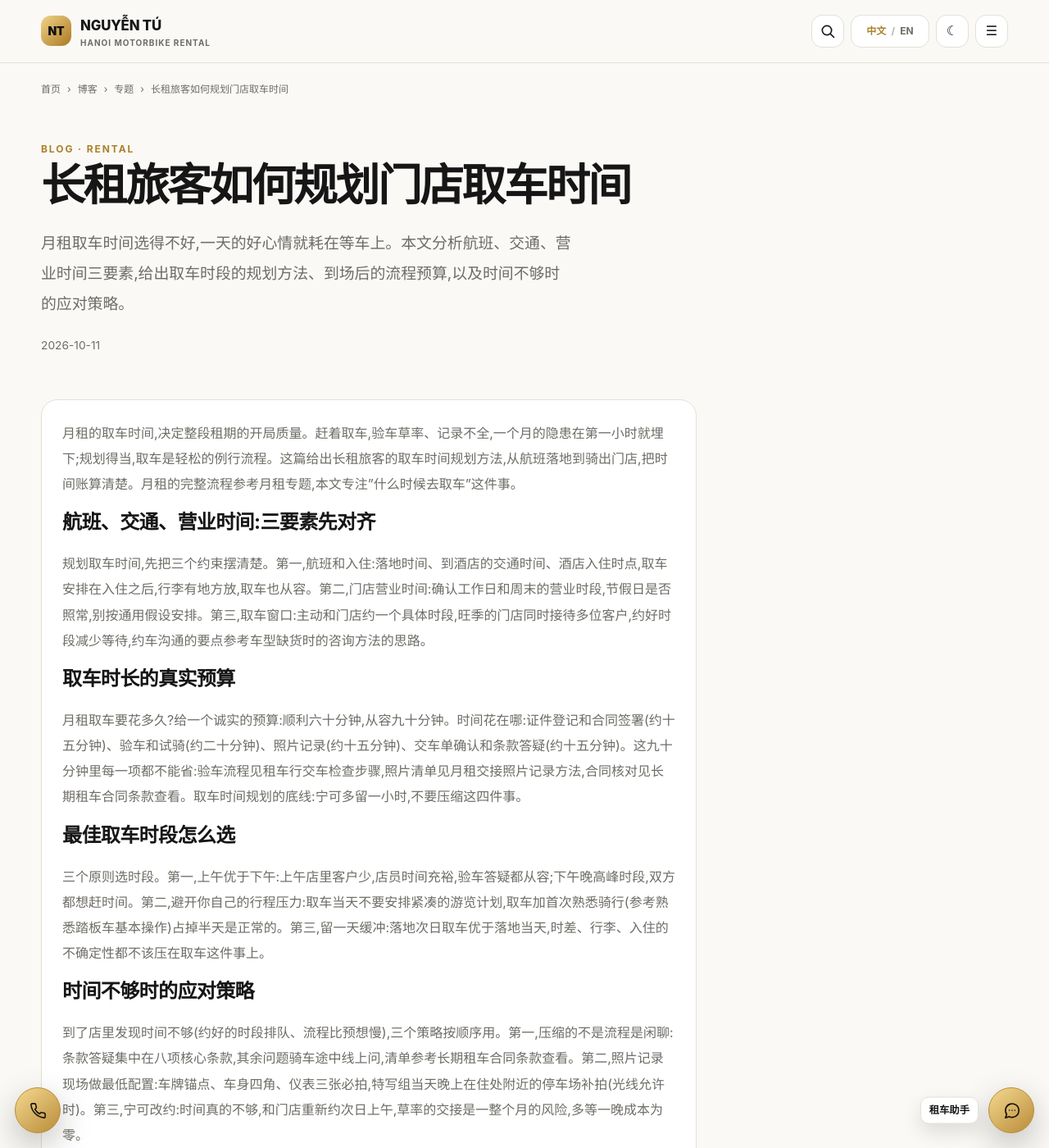
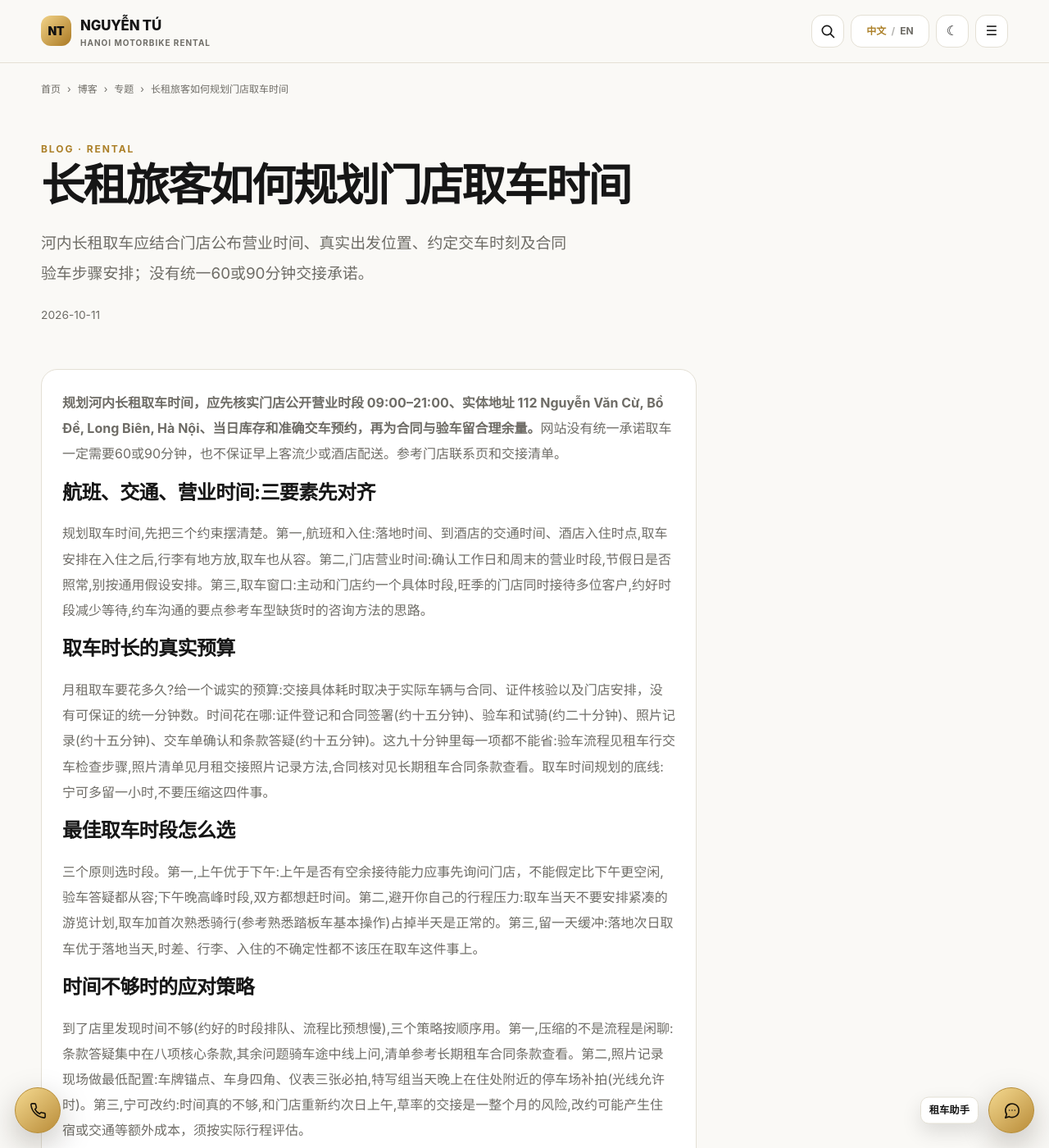
Before and after one commit to thuexemayhanoi/china, a Jekyll site: the page built from _posts/2026-10-11-hanoi-rental-longterm-21.md, in a window 1280 px wide and 1400 px high. Shown: the whole window at 82% size. Built offline with Jekyll 4.4.1, drawn with Linux system fonts in a browser that asks for light colours.

Commit message:
seo(china): direct factual answer P2 article longterm-21

```diff
--- a/_posts/2026-10-11-hanoi-rental-longterm-21.md
+++ b/_posts/2026-10-11-hanoi-rental-longterm-21.md
@@ -5,14 +5,15 @@ topic: "rental"
 subtopic: "monthly"
 permalink: "/blog/hanoi-rental-longterm-21/"
 title: "长租旅客如何规划门店取车时间"
-description: "月租取车时间选得不好,一天的好心情就耗在等车上。本文分析航班、交通、营业时间三要素,给出取车时段的规划方法、到场后的流程预算,以及时间不够时的应对策略。"
+description: "河内长租取车应结合门店公布营业时间、真实出发位置、约定交车时刻及合同验车步骤安排；没有统一60或90分钟交接承诺。"
+last_modified_at: "2026-10-12"
 primary_keyword: "河内摩托车月租"
 date: "2026-10-11 17:44:42 +0700"
 seo_silo: "rental/monthly"
 breadcrumbs: [{"label": "博客", "href": "/blog/"}, {"label": "专题", "href": "/topics/rental/monthly/"}, {"label": "长租旅客如何规划门店取车时间"}]
 publication_method: "automated_qa"
 ---
-月租的取车时间,决定整段租期的开局质量。赶着取车,验车草率、记录不全,一个月的隐患在第一小时就埋下;规划得当,取车是轻松的例行流程。这篇给出长租旅客的取车时间规划方法,从航班落地到骑出门店,把时间账算清楚。月租的完整流程参考[月租专题](/topics/rental/monthly/),本文专注"什么时候去取车"这件事。
+**规划河内长租取车时间，应先核实门店公开营业时段 {{ site.data.site.business.hours }}、实体地址 {{ site.data.site.business.address_short }}、当日库存和准确交车预约，再为合同与验车留合理余量。**网站没有统一承诺取车一定需要60或90分钟，也不保证早上客流少或酒店配送。参考[门店联系页](/contact/)和[交接清单](/blog/hanoi-rental-scooters-19/)。
 
 ## 航班、交通、营业时间:三要素先对齐
 
@@ -20,15 +21,15 @@ publication_method: "automated_qa"
 
 ## 取车时长的真实预算
 
-月租取车要花多久?给一个诚实的预算:顺利六十分钟,从容九十分钟。时间花在哪:证件登记和合同签署(约十五分钟)、验车和试骑(约二十分钟)、照片记录(约十五分钟)、交车单确认和条款答疑(约十五分钟)。这九十分钟里每一项都不能省:验车流程见[租车行交车检查步骤](/blog/hanoi-rental-scooters-19/),照片清单见[月租交接照片记录方法](/blog/hanoi-rental-longterm-20/),合同核对见[长期租车合同条款查看](/blog/hanoi-rental-longterm-17/)。取车时间规划的底线:宁可多留一小时,不要压缩这四件事。
+月租取车要花多久?给一个诚实的预算:交接具体耗时取决于实际车辆与合同、证件核验以及门店安排，没有可保证的统一分钟数。时间花在哪:证件登记和合同签署(约十五分钟)、验车和试骑(约二十分钟)、照片记录(约十五分钟)、交车单确认和条款答疑(约十五分钟)。这九十分钟里每一项都不能省:验车流程见[租车行交车检查步骤](/blog/hanoi-rental-scooters-19/),照片清单见[月租交接照片记录方法](/blog/hanoi-rental-longterm-20/),合同核对见[长期租车合同条款查看](/blog/hanoi-rental-longterm-17/)。取车时间规划的底线:宁可多留一小时,不要压缩这四件事。
 
 ## 最佳取车时段怎么选
 
-三个原则选时段。第一,上午优于下午:上午店里客户少,店员时间充裕,验车答疑都从容;下午晚高峰时段,双方都想赶时间。第二,避开你自己的行程压力:取车当天不要安排紧凑的游览计划,取车加首次熟悉骑行(参考[熟悉踏板车基本操作](/blog/hanoi-rental-scooters-21/))占掉半天是正常的。第三,留一天缓冲:落地次日取车优于落地当天,时差、行李、入住的不确定性都不该压在取车这件事上。
+三个原则选时段。第一,上午优于下午:上午是否有空余接待能力应事先询问门店，不能假定比下午更空闲,验车答疑都从容;下午晚高峰时段,双方都想赶时间。第二,避开你自己的行程压力:取车当天不要安排紧凑的游览计划,取车加首次熟悉骑行(参考[熟悉踏板车基本操作](/blog/hanoi-rental-scooters-21/))占掉半天是正常的。第三,留一天缓冲:落地次日取车优于落地当天,时差、行李、入住的不确定性都不该压在取车这件事上。
 
 ## 时间不够时的应对策略
 
-到了店里发现时间不够(约好的时段排队、流程比预想慢),三个策略按顺序用。第一,压缩的不是流程是闲聊:条款答疑集中在八项核心条款,其余问题骑车途中线上问,清单参考[长期租车合同条款查看](/blog/hanoi-rental-longterm-17/)。第二,照片记录现场做最低配置:车牌锚点、车身四角、仪表三张必拍,特写组当天晚上在住处附近的停车场补拍(光线允许时)。第三,宁可改约:时间真的不够,和门店重新约次日上午,草率的交接是一整个月的风险,多等一晚成本为零。
+到了店里发现时间不够(约好的时段排队、流程比预想慢),三个策略按顺序用。第一,压缩的不是流程是闲聊:条款答疑集中在八项核心条款,其余问题骑车途中线上问,清单参考[长期租车合同条款查看](/blog/hanoi-rental-longterm-17/)。第二,照片记录现场做最低配置:车牌锚点、车身四角、仪表三张必拍,特写组当天晚上在住处附近的停车场补拍(光线允许时)。第三,宁可改约:时间真的不够,和门店重新约次日上午,草率的交接是一整个月的风险,改约可能产生住宿或交通等额外成本，须按实际行程评估。
 
 ## 取车后的第一天安排
 
```
